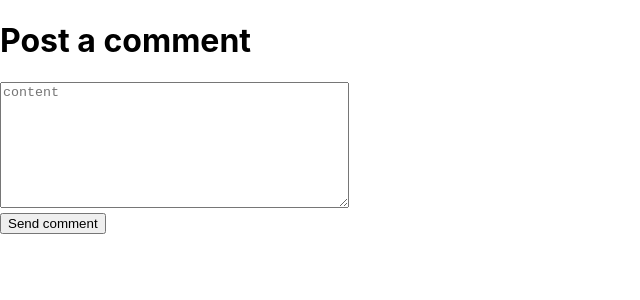
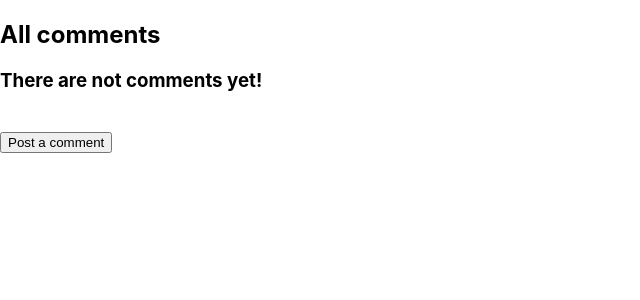
Before and after one commit to the-eternal-newbie/blog_frontend, a React (Create React App) app: page / in a window 1280 px wide. Shown: the top 300 px of the page, without its empty margins (0-640 px from the left). Built offline with nearby package versions, Linux system fonts and the light colour scheme.

Commit message:
Render comments and toggle view

```diff
--- a/src/App.js
+++ b/src/App.js
@@ -1,8 +1,8 @@
 import React from 'react';
 
 import ListComments from './components/DisplayComments';
-import PostComment from './components/PostComment';
-import Posts from './components/Post';
+// import PostComment from './components/PostComment';
+// import Posts from './components/Post';
 
 const App = () => {
     return (
--- a/src/components/DisplayComments.js
+++ b/src/components/DisplayComments.js
@@ -1,29 +1,63 @@
 import React, { useState, useRef } from 'react';
 import PostComment from './PostComment';
+import Post from './Post';
 
+let i = 0;
 const DisplayComments = () => {
     const [content, setContent] = useState('');
     const [allComments, setAllComments] = useState([]);
+    const [isCreateComment, setIsCreateComment] = useState(false);
     const getContent = useRef();
 
-    const saveCommentContentToState = (event) => {
+    const saveContentToState = (event) => {
         setContent(event.target.value);
-        console.log(content);
     };
 
-    const saveComment = () => {
-        setAllComments([...allComments, { content }]);
-        setContent('');
+    const toggleCreateComment = () => {
+        setIsCreateComment(!isCreateComment);
+    };
+
+    const saveComment = event => {
+        const id = i;
+        i++;
+        event.preventDefault();
+        setAllComments([...allComments, { content, id }]);
         console.log(allComments);
         getContent.current.value = '';
+        toggleCreateComment();
     };
 
+    if(isCreateComment) {
         return (
             <PostComment
-            saveCommentContentToState={saveCommentContentToState}
+                saveContentToState={saveContentToState}
                 getContent={getContent}
                 saveComment={saveComment}
             />
         );
+    }
+    return(
+        <>
+            <h2>All comments</h2>
+            {!allComments.length ? (
+                <div>
+                    <h3>There are not comments yet!</h3>
+                </div>
+            ) : (
+                allComments.map(comment => {
+                    console.log(comment.content);
+                    return(
+                        <Post
+                            id={comment.id}
+                            key={comment.id}
+                            content={comment.content}
+                        />
+                    );
+                })
+            )}
+            <br/>
+            <button onClick={toggleCreateComment}>Post a comment</button>
+        </>
+    )
 };
 export default DisplayComments;
--- a/src/components/Post.js
+++ b/src/components/Post.js
@@ -1,10 +1,9 @@
 import React from 'react';
 
-const Post = () => {
+const Post = props => {
     return (
         <section>
-            <h3>Author will appear here</h3>
-            <p>Comment content will appear here</p>
+            <p>{props.content}</p>
             <button>Edit</button>
             <button>Delete</button>
         </section>
--- a/src/components/PostComment.js
+++ b/src/components/PostComment.js
@@ -1,12 +1,12 @@
 import React from 'react';
 
-const PostComment = (props) => {
+const PostComment = props => {
     return (
         <form onSubmit={props.saveComment}>
             <h1>Post a comment</h1>
             <textarea
-                onChange={props.saveCommentContentToState}
-                placeholder="content"
+                onChange={props.saveContentToState}
+                placeholder="contents"
                 cols="41"
                 rows="8"
                 required
```
Lines whose indentation alone changed are shown as unchanged.
